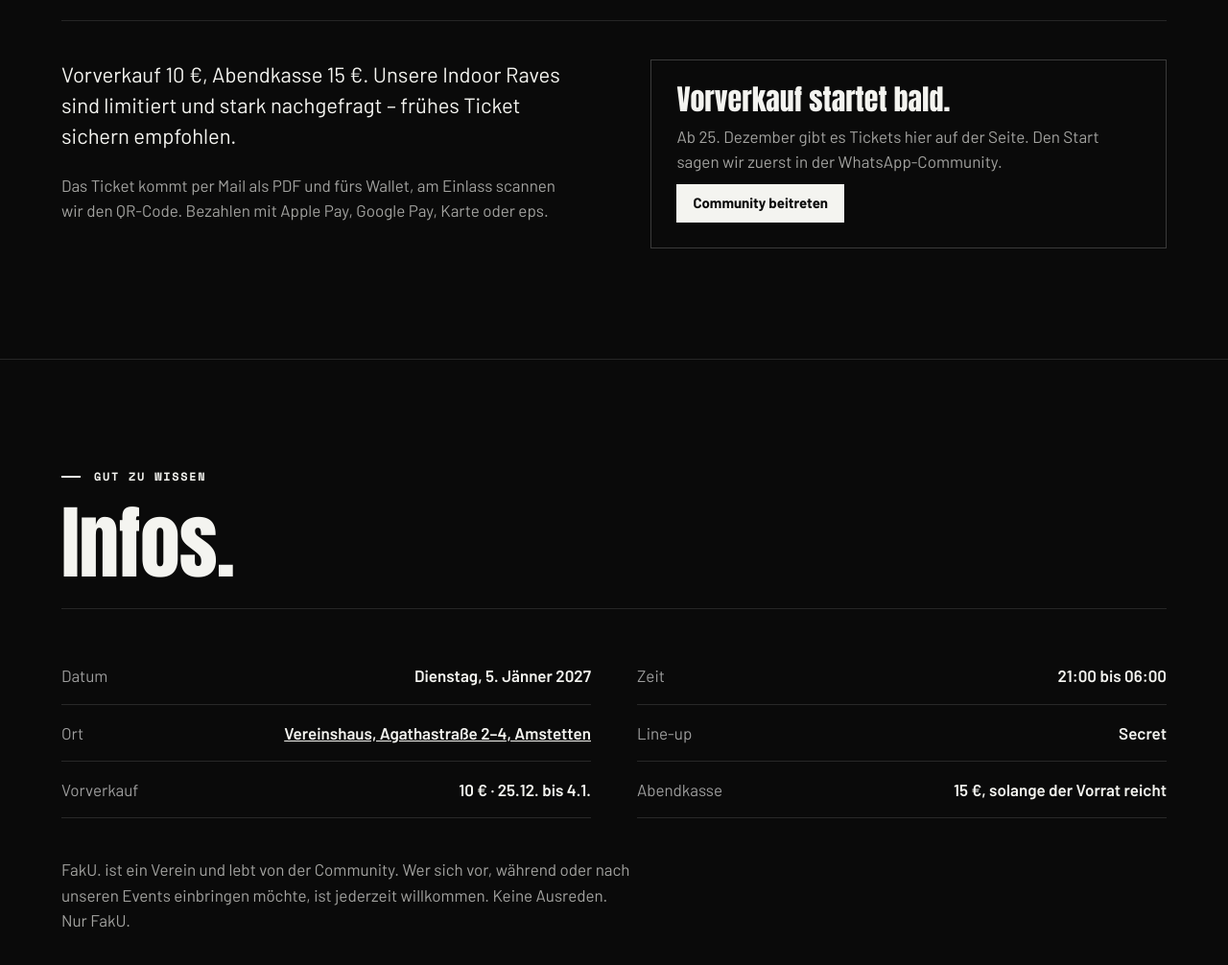
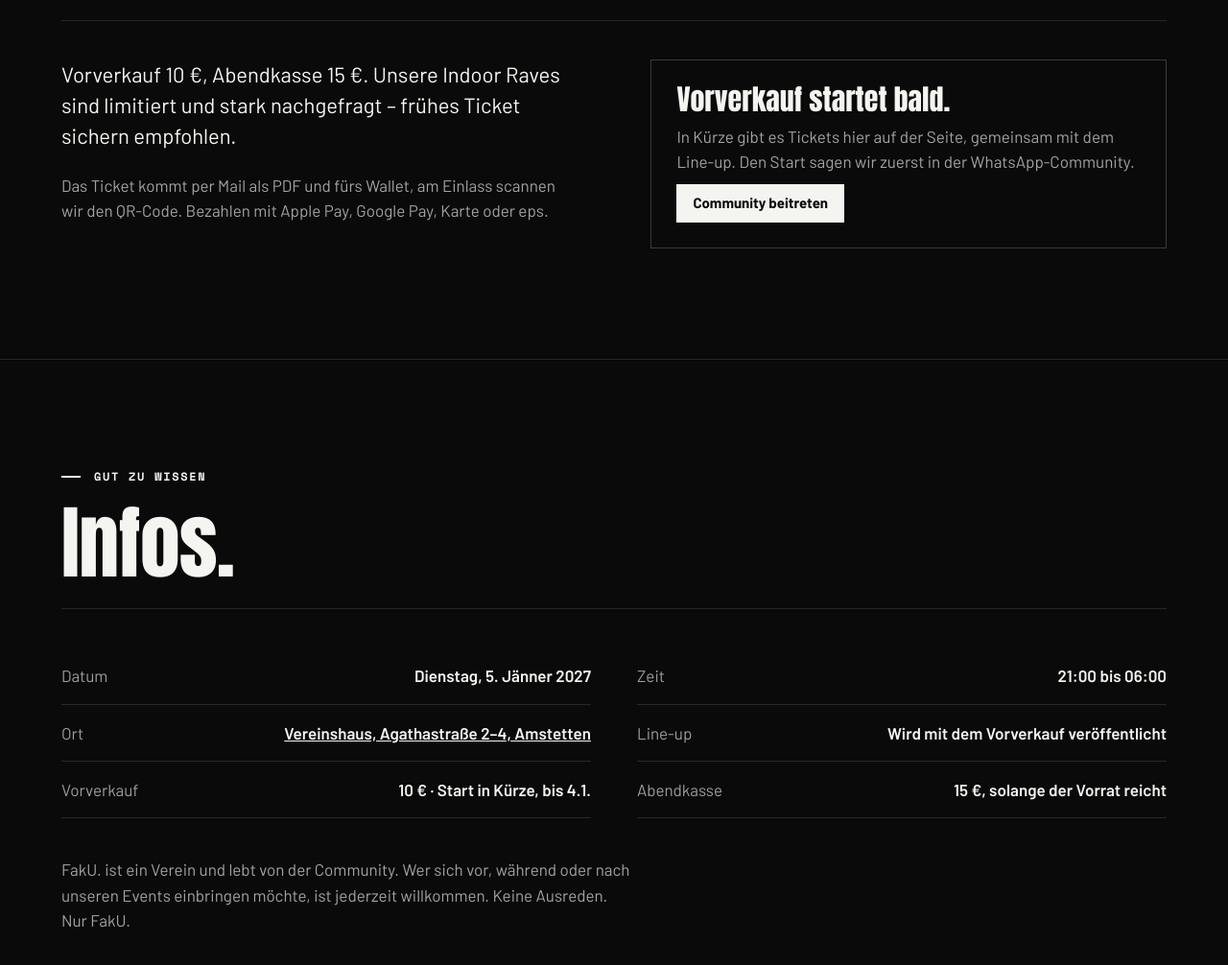
Before and after one commit to inShotSchalli/faku-site, a plain HTML site: page new-year-rave.html in a window 1280 px wide. Shown: the part 1100-2106 px from the top of the page at 96% size. Drawn offline with Linux system fonts and the light colour scheme.

Commit message:
NY Rave: kein Secret Line-up mehr, Line-up folgt mit VVK
Co-Authored-By: Claude Opus 5.5 <noreply@anthropic.com>
Claude-Session: https://claude.ai/code/session_019r6sEVcvPWbQsRRBqevChV

```diff
--- a/new-year-rave.html
+++ b/new-year-rave.html
@@ -4,11 +4,11 @@
 <meta charset="utf-8">
 <meta name="viewport" content="width=device-width, initial-scale=1">
 <title>FakU. New Year Rave – 5. Jänner 2027 | Vereinshaus Amstetten</title>
-<meta name="description" content="FakU. New Year Rave am 5. Jänner 2027 im Vereinshaus Villa FakU. in Amstetten: Secret Line-up, Techno, Hardbounce und Hardtechno. Vorverkauf 10 €, Abendkasse 15 €.">
+<meta name="description" content="FakU. New Year Rave am 5. Jänner 2027 im Vereinshaus Villa FakU. in Amstetten: Techno, Hardbounce und Hardtechno, Line-up folgt mit dem Vorverkauf. Vorverkauf 10 €, Abendkasse 15 €.">
 <meta name="robots" content="index, follow">
 <link rel="canonical" href="https://faku.at/new-year-rave.html">
 <meta property="og:title" content="FakU. New Year Rave – 5. Jänner 2027 | Vereinshaus Amstetten">
-<meta property="og:description" content="FakU. New Year Rave am 5. Jänner 2027 im Vereinshaus Villa FakU. in Amstetten: Secret Line-up, Techno, Hardbounce und Hardtechno. Vorverkauf 10 €, Abendkasse 15 €.">
+<meta property="og:description" content="FakU. New Year Rave am 5. Jänner 2027 im Vereinshaus Villa FakU. in Amstetten: Techno, Hardbounce und Hardtechno, Line-up folgt mit dem Vorverkauf. Vorverkauf 10 €, Abendkasse 15 €.">
 <meta property="og:url" content="https://faku.at/new-year-rave.html">
 <meta property="og:type" content="website">
 <meta name="theme-color" content="#0a0a0a">
@@ -27,7 +27,7 @@
   <nav class="mnav" aria-label="Navigation mobil"><a href="index.html#programm" aria-current="page">Programm</a><a href="summer-rave.html">Summer Rave</a><a href="index.html#kollektiv">Kollektiv</a><a href="index.html#kontakt">Kontakt</a></nav>
 </header>
 <!--title:FakU. New Year Rave – 5. Jänner 2027 | Vereinshaus Amstetten-->
-<!--desc:FakU. New Year Rave am 5. Jänner 2027 im Vereinshaus Villa FakU. in Amstetten: Secret Line-up, Techno, Hardbounce und Hardtechno. Vorverkauf 10 €, Abendkasse 15 €.-->
+<!--desc:FakU. New Year Rave am 5. Jänner 2027 im Vereinshaus Villa FakU. in Amstetten: Techno, Hardbounce und Hardtechno, Line-up folgt mit dem Vorverkauf. Vorverkauf 10 €, Abendkasse 15 €.-->
 <!--cur:Programm-->
 <main id="inhalt">
 
@@ -36,7 +36,7 @@
   <div class="wrap">
     <p class="kicker">Indoor Rave <i>/</i> Vereinshaus Villa FakU.</p>
     <h1 class="h-display" id="ny-h">New<br>Year<br>Rave.</h1>
-    <p class="lead">Secret Line-up. Techno, Hardbounce und Hardtechno. Keine Namen, kein Hype-Game – nur Musik, Bass und Nacht.</p>
+    <p class="lead">Techno, Hardbounce und Hardtechno zum Jahresstart. Das Line-up veröffentlichen wir mit dem Start des Vorverkaufs.</p>
     <div class="hero__actions">
       <a class="btn" href="#tickets">Tickets</a>
       <a class="btn btn--ghost" href="#infos">Infos</a>
@@ -56,7 +56,7 @@
       <div class="shop-embed shop-embed--light" data-event="https://pretix.eu/faku/ny27/" data-live="false">
         <div class="shop-soon" hidden>
           <strong>Vorverkauf startet bald.</strong>
-          <span>Ab 25. Dezember gibt es Tickets hier auf der Seite. Den Start sagen wir zuerst in der WhatsApp-Community.</span>
+          <span>In Kürze gibt es Tickets hier auf der Seite, gemeinsam mit dem Line-up. Den Start sagen wir zuerst in der WhatsApp-Community.</span>
           <a class="btn btn--sm" href="https://chat.whatsapp.com/HOoX552b7KCHJnTHaEONiM" rel="noopener" target="_blank">Community beitreten</a>
         </div>
         <div class="shop-go" hidden>
@@ -77,8 +77,8 @@
       <li><span>Datum</span><span>Dienstag, 5. Jänner 2027</span></li>
       <li><span>Zeit</span><span>21:00 bis 06:00</span></li>
       <li><span>Ort</span><span><a href="https://www.google.com/maps/search/?api=1&amp;query=Agathastra%C3%9Fe+2%2C+3300+Amstetten" rel="noopener" target="_blank">Vereinshaus, Agathastraße 2–4, Amstetten</a></span></li>
-      <li><span>Line-up</span><span>Secret</span></li>
-      <li><span>Vorverkauf</span><span>10 € · 25.12. bis 4.1.</span></li>
+      <li><span>Line-up</span><span>Wird mit dem Vorverkauf veröffentlicht</span></li>
+      <li><span>Vorverkauf</span><span>10 € · Start in Kürze, bis 4.1.</span></li>
       <li><span>Abendkasse</span><span>15 €, solange der Vorrat reicht</span></li>
     </ul>
     <p class="muted" style="margin-top:40px;max-width:62ch">FakU. ist ein Verein und lebt von der Community. Wer sich vor, während oder nach unseren Events einbringen möchte, ist jederzeit willkommen. Keine Ausreden. Nur FakU.</p>
```
Also changed, not shown: index.html (+1 -1 lines).
